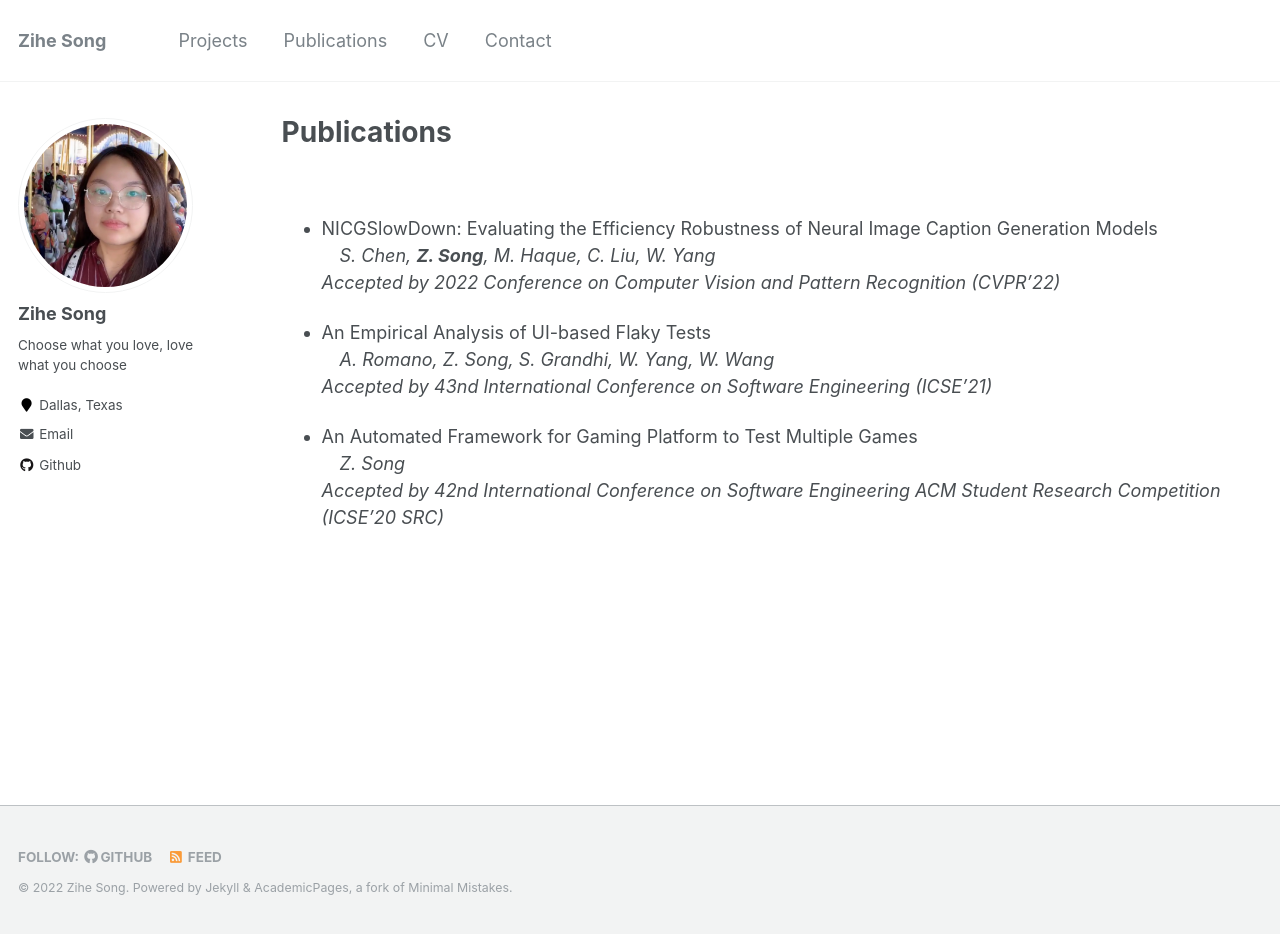
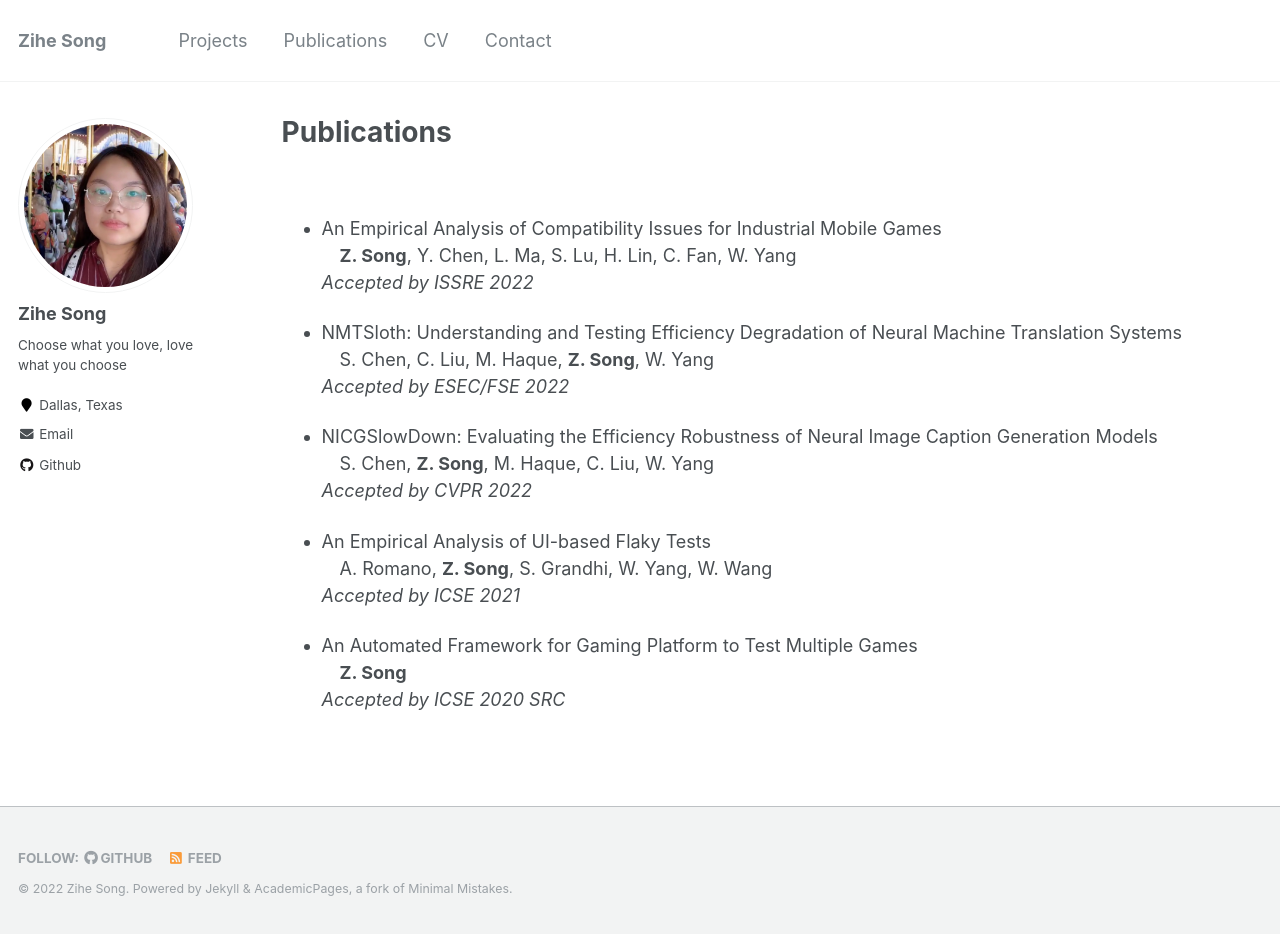
Before and after one commit to zihesong/zihesong.github.io, a Jekyll site: the page built from _pages/cv.md, in a window 1280 px wide and 934 px high. Built offline with Jekyll 4.4.1, drawn with Linux system fonts in a browser that asks for light colours.

Commit message:
Update cv.md

```diff
--- a/_pages/cv.md
+++ b/_pages/cv.md
@@ -10,14 +10,22 @@
 <br>
 {% include base_path %}
 
+* An Empirical Analysis of Compatibility Issues for Industrial Mobile Games <br>
+&ensp;&ensp;__Z. Song__, Y. Chen, L. Ma, S. Lu, H. Lin, C. Fan, W. Yang <br>
+  _Accepted by ISSRE 2022_
+
+* NMTSloth: Understanding and Testing Efficiency Degradation of Neural Machine Translation Systems <br>
+&ensp;&ensp;S. Chen, C. Liu, M. Haque, __Z. Song__, W. Yang <br>
+  _Accepted by ESEC/FSE 2022_
+
 * NICGSlowDown: Evaluating the Efficiency Robustness of Neural Image Caption Generation Models <br>
-&ensp;&ensp;_S. Chen, __Z. Song__, M. Haque, C. Liu, W. Yang_ <br>
-  _Accepted by 2022 Conference on Computer Vision and Pattern Recognition (CVPR'22)_
+&ensp;&ensp;S. Chen, __Z. Song__, M. Haque, C. Liu, W. Yang <br>
+  _Accepted by CVPR 2022_
 
 * An Empirical Analysis of UI-based Flaky Tests <br>
-&ensp;&ensp;_A. Romano, Z. Song, S. Grandhi, W. Yang, W. Wang_ <br>
-  _Accepted by 43nd International Conference on Software Engineering (ICSE'21)_
+&ensp;&ensp;A. Romano, __Z. Song__, S. Grandhi, W. Yang, W. Wang <br>
+  _Accepted by ICSE 2021_
 
 * An Automated Framework for Gaming Platform to Test Multiple Games <br>
-&ensp;&ensp;_Z. Song_ <br>
-  _Accepted by 42nd International Conference on Software Engineering ACM Student Research Competition (ICSE'20 SRC)_
+&ensp;&ensp;__Z. Song__ <br>
+  _Accepted by ICSE 2020 SRC_
```
